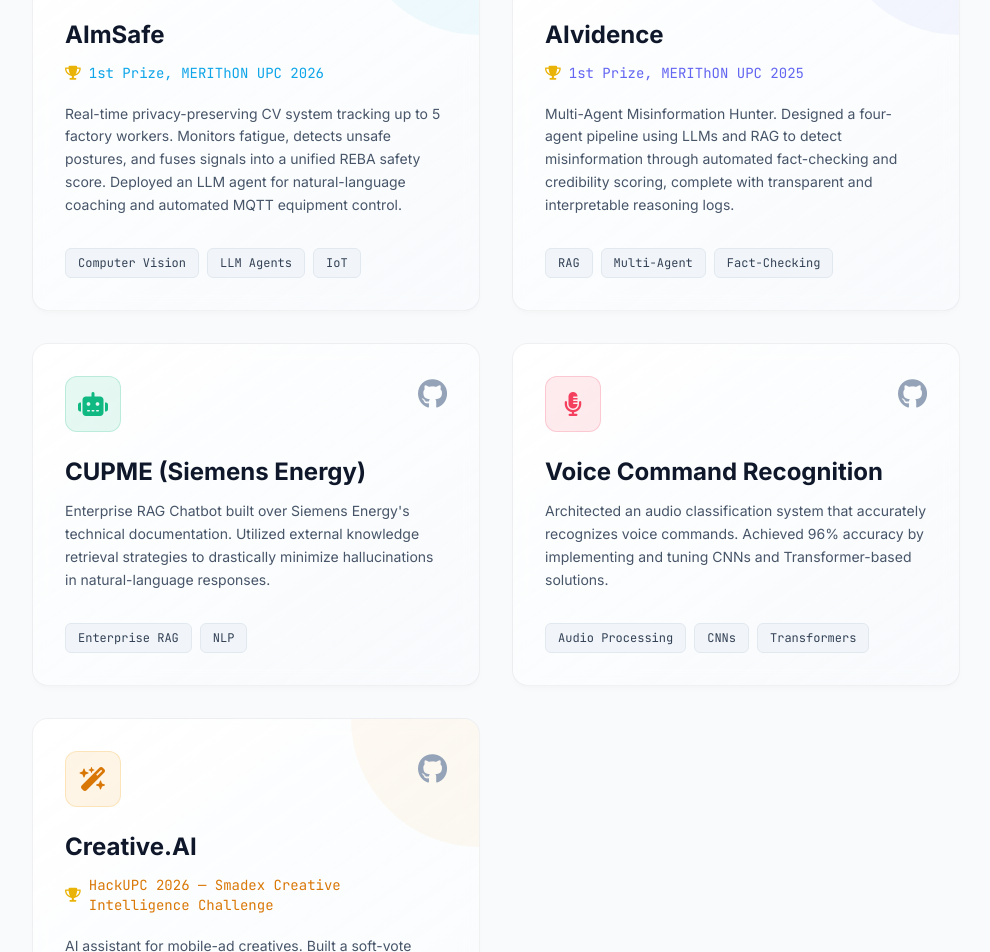
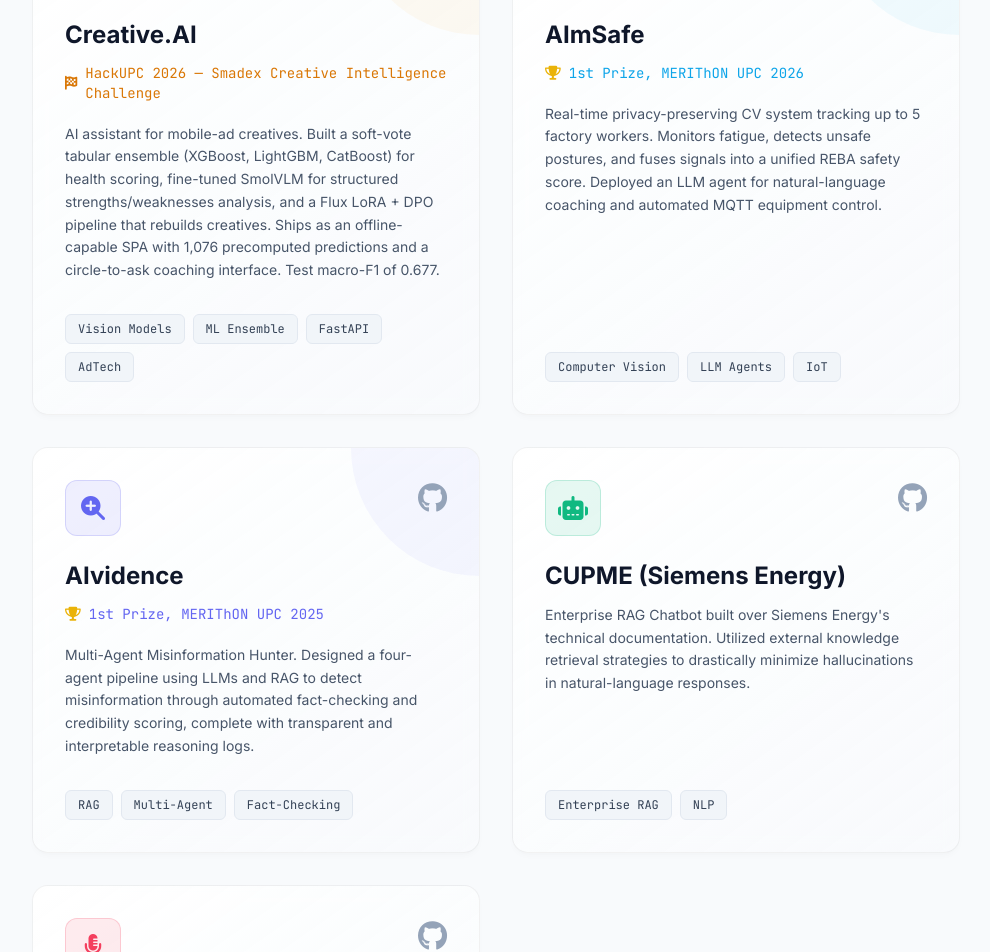
Before and after one commit to Zhiqian-Zhou/Zhiqian-Zhou.github.io, a Vue app: page / in a window 1280 px wide. Shown: the part 3160-4112 px from the top of the page, without its empty margins (256-1246 px from the left). Built offline with nearby package versions, Linux system fonts and the light colour scheme.

Commit message:
tweak(projects): reorder by impressiveness; drop trophy from non-winning entries

```diff
--- a/src/components/ProjectsSection.vue
+++ b/src/components/ProjectsSection.vue
@@ -1,5 +1,16 @@
 <script setup>
 const projects = [
+  {
+    title: 'Creative.AI',
+    icon: 'fa-wand-magic-sparkles',
+    color: 'amber',
+    event: 'HackUPC 2026 — Smadex Creative Intelligence Challenge',
+    description:
+      'AI assistant for mobile-ad creatives. Built a soft-vote tabular ensemble (XGBoost, LightGBM, CatBoost) for health scoring, fine-tuned SmolVLM for structured strengths/weaknesses analysis, and a Flux LoRA + DPO pipeline that rebuilds creatives. Ships as an offline-capable SPA with 1,076 precomputed predictions and a circle-to-ask coaching interface. Test macro-F1 of 0.677.',
+    tags: ['Vision Models', 'ML Ensemble', 'FastAPI', 'AdTech'],
+    repo: 'https://github.com/xuyaooo/smadex-creative',
+    decor: true
+  },
   {
     title: 'AImSafe',
     icon: 'fa-shield-alt',
@@ -39,17 +50,6 @@
       'Architected an audio classification system that accurately recognizes voice commands. Achieved 96% accuracy by implementing and tuning CNNs and Transformer-based solutions.',
     tags: ['Audio Processing', 'CNNs', 'Transformers'],
     repo: 'https://github.com/C-H-E-N-Zhihao/Voice-command-recognition'
-  },
-  {
-    title: 'Creative.AI',
-    icon: 'fa-wand-magic-sparkles',
-    color: 'amber',
-    award: 'HackUPC 2026 — Smadex Creative Intelligence Challenge',
-    description:
-      'AI assistant for mobile-ad creatives. Built a soft-vote tabular ensemble (XGBoost, LightGBM, CatBoost) for health scoring, fine-tuned SmolVLM for structured strengths/weaknesses analysis, and a Flux LoRA + DPO pipeline that rebuilds creatives. Ships as an offline-capable SPA with 1,076 precomputed predictions and a circle-to-ask coaching interface. Test macro-F1 of 0.677.',
-    tags: ['Vision Models', 'ML Ensemble', 'FastAPI', 'AdTech'],
-    repo: 'https://github.com/xuyaooo/smadex-creative',
-    decor: true
   }
 ]
 
@@ -139,6 +139,13 @@
         >
           <i class="fas fa-trophy text-yellow-500"></i> {{ p.award }}
         </p>
+        <p
+          v-else-if="p.event"
+          class="text-sm font-mono mb-5 flex items-center gap-2"
+          :class="colorClass(p.color, 'text')"
+        >
+          <i class="fas fa-flag-checkered"></i> {{ p.event }}
+        </p>
         <p class="text-slate-600 text-sm leading-relaxed mb-8 flex-grow">
           {{ p.description }}
         </p>
```
